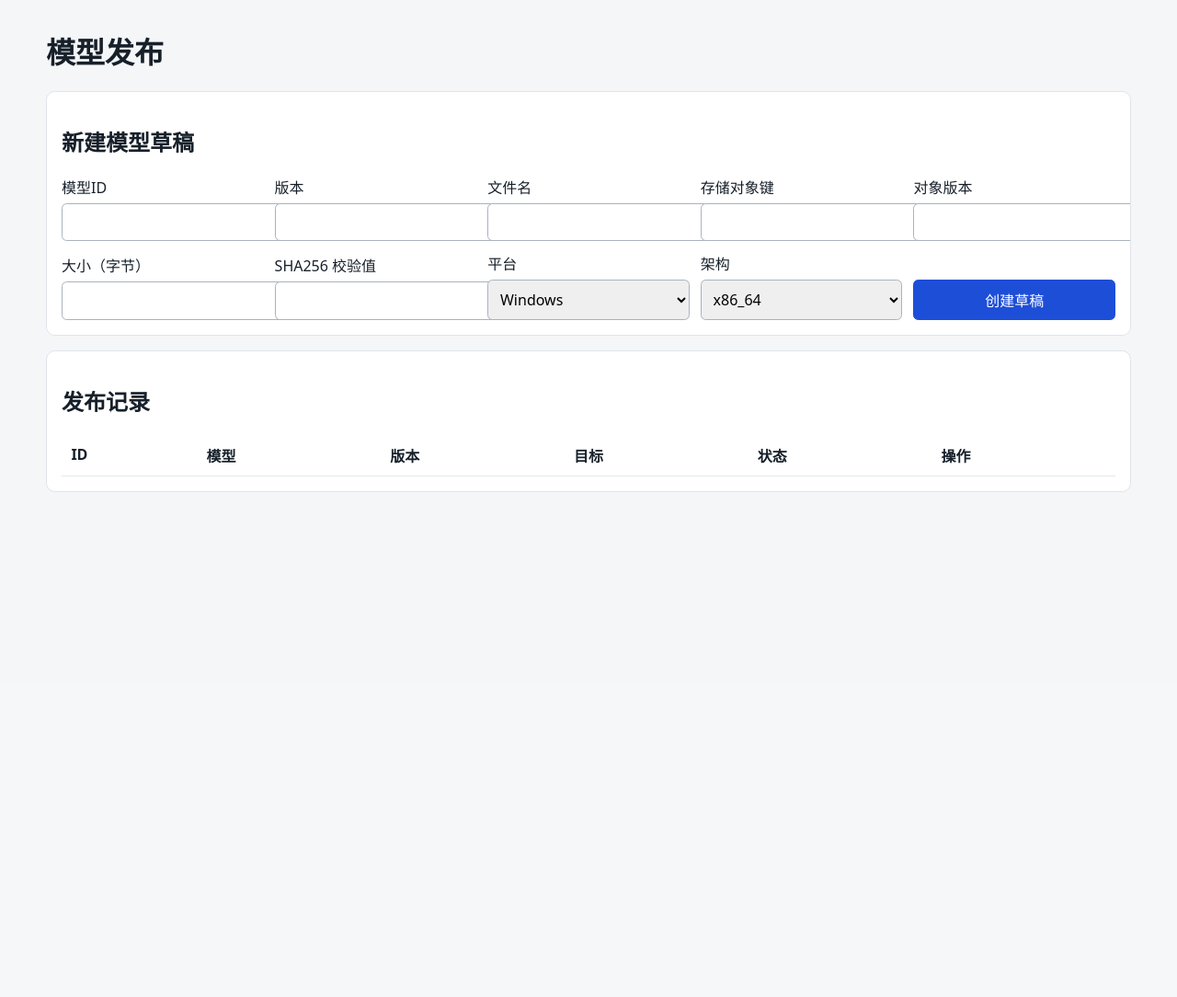
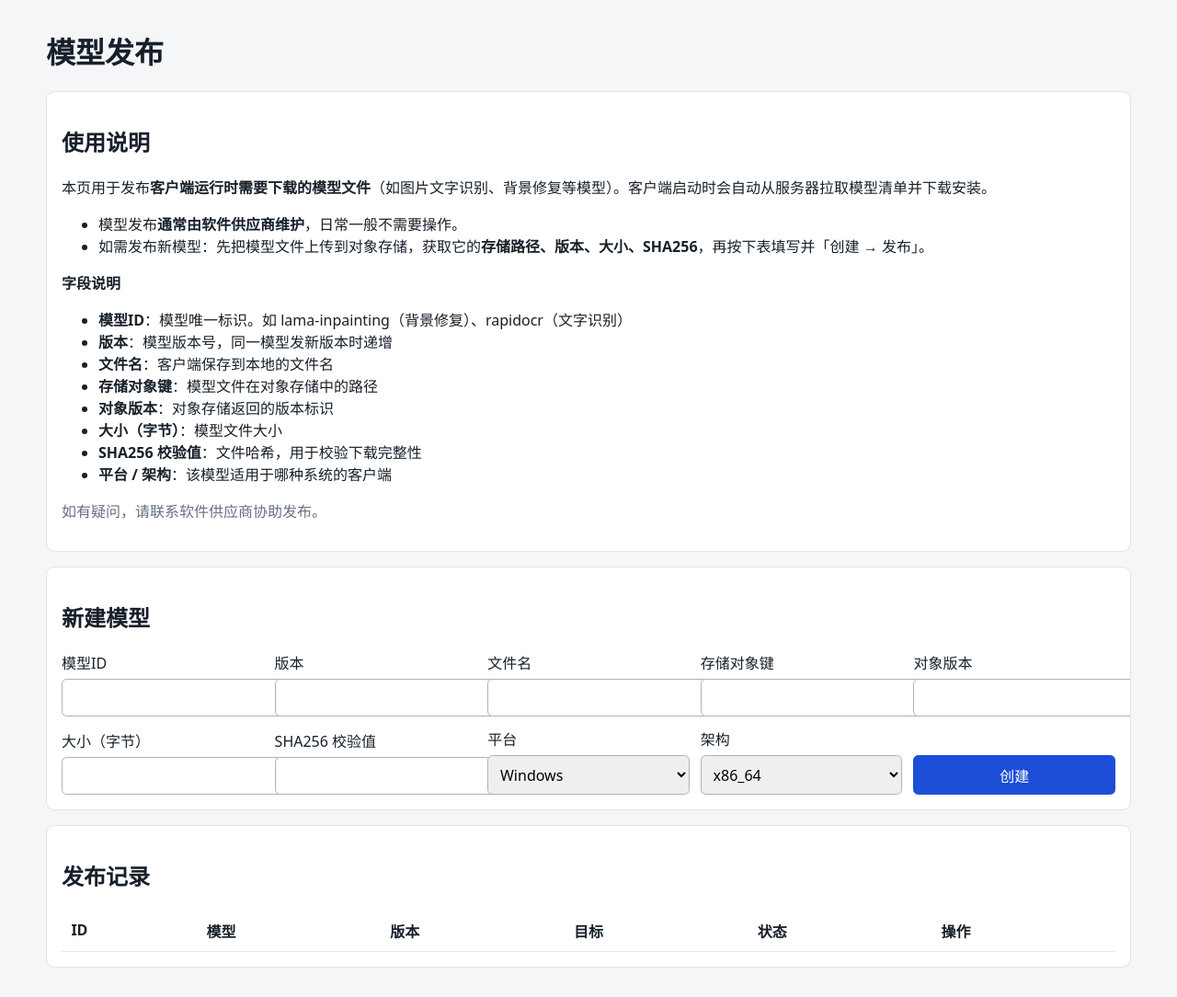
Before and after one commit to liguojing112/ImgTrans, a Python web app: template server/admin/templates/models.html in a window 1280 px wide. Shown: the part 56-1140 px from the top of the page at 92% size. Before the commit the page ends 591 px from the top, so only its background shows below. Run offline with Jinja, Linux system fonts and the light colour scheme; the template is opened without the code that fills it, so the values that code supplies are empty.

Commit message:
feat(server): 模型发布页去掉草稿字样并添加创建说明
面向不会操作的客户，顶部新增"使用说明"卡片：
说明模型发布的用途、一般由供应商维护、
发布步骤和每个字段的含义。

Co-Authored-By: Claude Haiku 4.5 (1M context) <noreply@anthropic.com>

```diff
--- a/server/admin/templates/models.html
+++ b/server/admin/templates/models.html
@@ -1,13 +1,33 @@
 {% extends "base.html" %}
 {% block content %}
 <h1>模型发布</h1>
-<section class="card"><h2>新建模型草稿</h2>
+<section class="card">
+  <h2>使用说明</h2>
+  <p>本页用于发布<strong>客户端运行时需要下载的模型文件</strong>（如图片文字识别、背景修复等模型）。客户端启动时会自动从服务器拉取模型清单并下载安装。</p>
+  <ul>
+    <li>模型发布<strong>通常由软件供应商维护</strong>，日常一般不需要操作。</li>
+    <li>如需发布新模型：先把模型文件上传到对象存储，获取它的<strong>存储路径、版本、大小、SHA256</strong>，再按下表填写并「创建 → 发布」。</li>
+  </ul>
+  <p><strong>字段说明</strong></p>
+  <ul>
+    <li><strong>模型ID</strong>：模型唯一标识。如 lama-inpainting（背景修复）、rapidocr（文字识别）</li>
+    <li><strong>版本</strong>：模型版本号，同一模型发新版本时递增</li>
+    <li><strong>文件名</strong>：客户端保存到本地的文件名</li>
+    <li><strong>存储对象键</strong>：模型文件在对象存储中的路径</li>
+    <li><strong>对象版本</strong>：对象存储返回的版本标识</li>
+    <li><strong>大小（字节）</strong>：模型文件大小</li>
+    <li><strong>SHA256 校验值</strong>：文件哈希，用于校验下载完整性</li>
+    <li><strong>平台 / 架构</strong>：该模型适用于哪种系统的客户端</li>
+  </ul>
+  <p class="muted">如有疑问，请联系软件供应商协助发布。</p>
+</section>
+<section class="card"><h2>新建模型</h2>
 <form method="post" action="/admin/models/releases" class="form-grid">
 <input type="hidden" name="csrf_token" value="{{ csrf_token }}">
 {% for name, label in [("model_id", "模型ID"), ("version", "版本"), ("filename", "文件名"), ("object_key", "存储对象键"), ("object_version", "对象版本"), ("size_bytes", "大小（字节）"), ("sha256", "SHA256 校验值")] %}<label>{{ label }}<input name="{{ name }}" {% if name == "size_bytes" %}type="number" min="1"{% endif %} required></label>{% endfor %}
 <label>平台<select name="platform"><option value="windows">Windows</option><option value="macos">macOS</option></select></label>
 <label>架构<select name="architecture"><option value="x86_64">x86_64</option><option value="arm64">ARM64</option></select></label>
-<button type="submit">创建草稿</button></form></section>
+<button type="submit">创建</button></form></section>
 <section class="card"><h2>发布记录</h2><table><tr><th>ID</th><th>模型</th><th>版本</th><th>目标</th><th>状态</th><th>操作</th></tr>
 {% for item in releases %}<tr><td>{{ item.release_id }}</td><td>{{ item.spec.model_id }}</td><td>{{ item.spec.version }}</td><td>{{ item.spec.platform }}/{{ item.spec.architecture }}</td><td>{{ "已发布" if item.status.value == "published" else "草稿" }}</td><td>
 {% if item.status.value == "draft" %}<form method="post" action="/admin/models/releases/{{ item.release_id }}/publish"><input type="hidden" name="csrf_token" value="{{ csrf_token }}"><button>发布</button></form>{% elif item.status.value == "published" %}<form method="post" action="/admin/models/releases/{{ item.release_id }}/withdraw"><input type="hidden" name="csrf_token" value="{{ csrf_token }}"><button>撤回</button></form>{% endif %}
```
